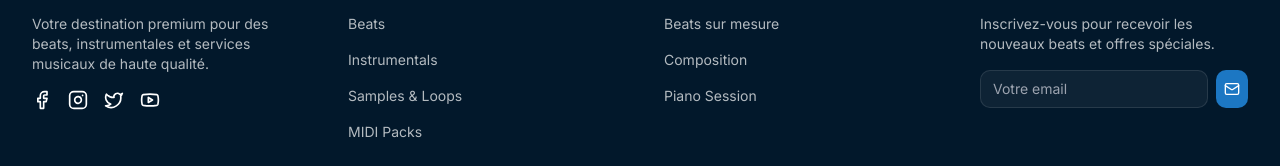
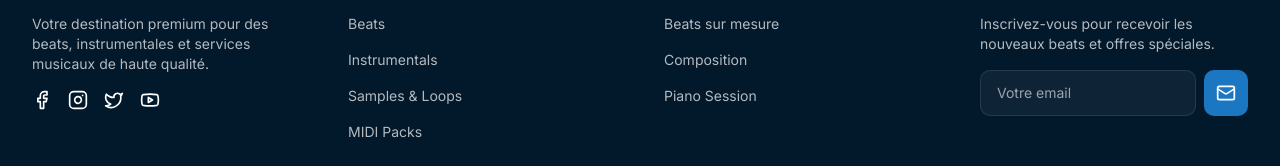
Before and after one commit to bazieebenezer/YisonBeats, a Next.js app: page / in a window 1280 px wide. Shown: the part 3716-3882 px from the top of the page. Built offline with nearby package versions, Linux system fonts and the light colour scheme.

Commit message:
feat: agrandir input email et bouton envoi footer

```diff
--- a/components/layout/Footer.tsx
+++ b/components/layout/Footer.tsx
@@ -51,10 +51,10 @@ export function Footer() {
               <input
                 type="email"
                 placeholder="Votre email"
-                className="bg-white/5 border border-white/10 rounded-md px-3 py-2 text-sm w-full focus:outline-none focus:ring-1 focus:ring-primary"
+                className="bg-white/5 border border-white/10 rounded-md px-4 py-3 text-sm w-full focus:outline-none focus:ring-1 focus:ring-primary"
               />
-              <button className="bg-primary hover:bg-primary/90 text-white p-2 rounded-md transition-colors">
-                <Mail className="h-4 w-4" />
+              <button className="bg-primary hover:bg-primary/90 text-white p-3 rounded-md transition-colors">
+                <Mail className="h-5 w-5" />
               </button>
             </div>
           </div>
--- a/components/player/GlobalPlayer.tsx
+++ b/components/player/GlobalPlayer.tsx
@@ -24,16 +24,7 @@ export function GlobalPlayer() {
   const [dragging, setDragging] = React.useState(false)
   const dragRef = React.useRef({ startX: 0, startY: 0, elX: 0, elY: 0 })
 
-  if (!currentTrack) return null
-
-  const fmt = (t: number) => `${Math.floor(t / 60)}:${Math.floor(t % 60).toString().padStart(2, '0')}`
-
-  const onPointerDown = (e: React.PointerEvent) => {
-    setDragging(true)
-    dragRef.current = { startX: e.clientX, startY: e.clientY, elX: pos.x, elY: pos.y }
-    e.currentTarget.setPointerCapture(e.pointerId)
-  }
-
+  // Handle drag movement
   React.useEffect(() => {
     if (!dragging) return
     const onMove = (e: PointerEvent) => setPos({
@@ -45,6 +36,19 @@ export function GlobalPlayer() {
     window.addEventListener("pointerup", onUp)
     return () => { window.removeEventListener("pointermove", onMove); window.removeEventListener("pointerup", onUp) }
   }, [dragging])
+
+  if (!currentTrack) return null
+
+  const fmt = (t: number) => {
+    if (isNaN(t) || !isFinite(t)) return "0:00"
+    return `${Math.floor(t / 60)}:${Math.floor(t % 60).toString().padStart(2, '0')}`
+  }
+
+  const onPointerDown = (e: React.PointerEvent) => {
+    setDragging(true)
+    dragRef.current = { startX: e.clientX, startY: e.clientY, elX: pos.x, elY: pos.y }
+    e.currentTarget.setPointerCapture(e.pointerId)
+  }
 
   return (
     <div className="fixed z-[100] select-none" style={{ left: pos.x, bottom: pos.y }}>
@@ -64,12 +68,13 @@ export function GlobalPlayer() {
                 <p className="text-xs text-white/50 truncate">{currentTrack.style}</p>
               </div>
             </div>
+
             <div className="flex items-center gap-2">
               <div className="relative flex-1 h-1 bg-white/20 rounded-full overflow-hidden">
-                <div className="absolute top-0 left-0 h-full bg-white/90 rounded-full" style={{ width: `${(progress / (duration || 1)) * 100}%` }} />
+                <div className="absolute top-0 left-0 h-full bg-white/90 rounded-full transition-[width] duration-200" style={{ width: `${(progress / (duration || 1)) * 100}%` }} />
                 <input type="range" min="0" max={duration || 0} step="0.1" value={progress} onChange={(e) => seek(parseFloat(e.target.value))} className="absolute inset-0 w-full opacity-0 cursor-pointer" />
               </div>
-              <span className="text-[10px] text-white/40 tabular-nums">{fmt(progress)}</span>
+              <span className="text-[10px] text-white/40 tabular-nums">{fmt(progress)} / {fmt(duration)}</span>
             </div>
           </div>
         </div>
```
